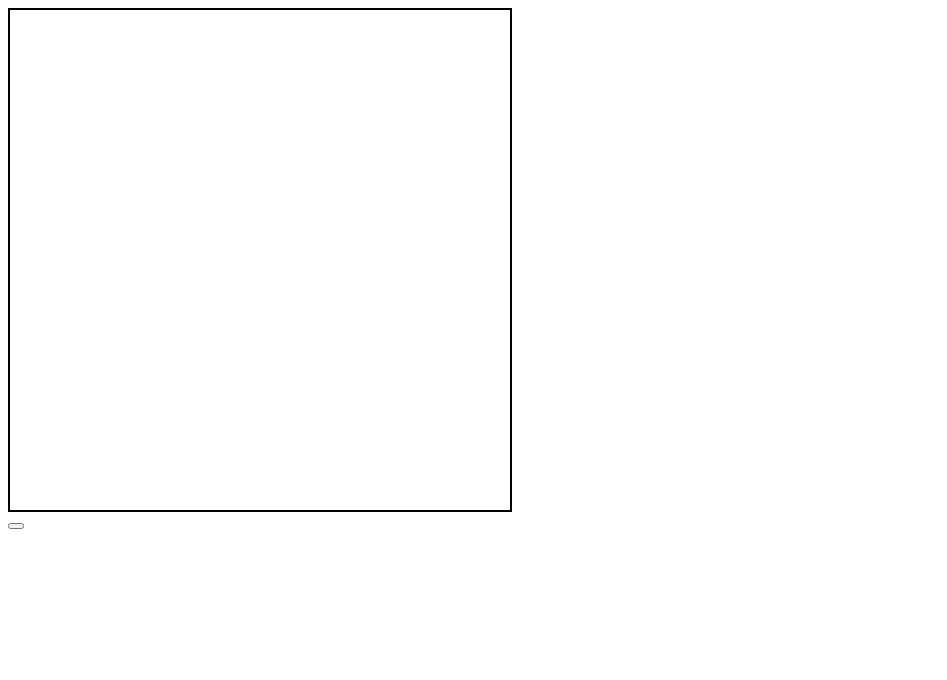
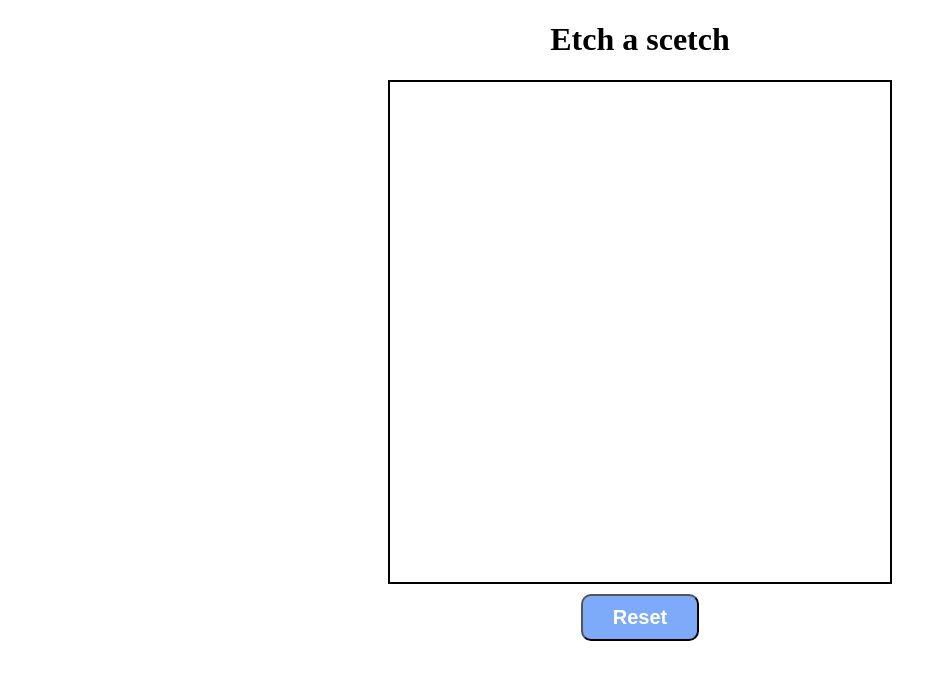
Before and after one commit to henrikbreimark/Etch-a-sketch, a plain HTML site: page index.html in a window 1280 px wide. Shown: the whole page, without its empty margins (0-947 px from the left). Drawn offline with Linux system fonts and the light colour scheme.

Commit message:
add style to reset button and a heading

```diff
--- a/css/etchAScetch.css
+++ b/css/etchAScetch.css
@@ -1,13 +1,25 @@
 #board {
     width: 500px;
     height: 500px;
+    border: solid #000 2px;
+    margin: 10px auto;
+}
 
-    border: solid #000 2px;
+#resetBoard {
+    margin: 5px auto;
+    padding: 10px 30px;
+    display: block;
+    border-radius: 10px;
+    background-color: rgb(126, 171, 249);
+    font-weight: bold;
+    font-size: 20px;
+    color:#fff;
 }
 
 .boardLayout {
     display: grid;
     grid-template-columns: repeat(50, 1fr);
+
     width: 500px;
     height: 500px;
     padding: 5px;
--- /dev/null
+++ b/css/main.css
@@ -0,0 +1,3 @@
+h1{
+    text-align: center;
+}
--- a/index.html
+++ b/index.html
@@ -6,10 +6,12 @@
     <meta name="viewport" content="width=device-width, initial-scale=1.0">
     <title>Document</title>
     <link rel="stylesheet" href="css/etchAScetch.css">
+    <link rel="stylesheet" href="css/main.css">
     <script src="js/etchAScetch.js" type="module"></script>
 </head>
 <body>
+    <h1>Etch a scetch</h1>
     <div id="board"></div>
-    <button id="resetBoard"></button>
+    <button id="resetBoard">Reset</button>
 </body>
 </html>
```
